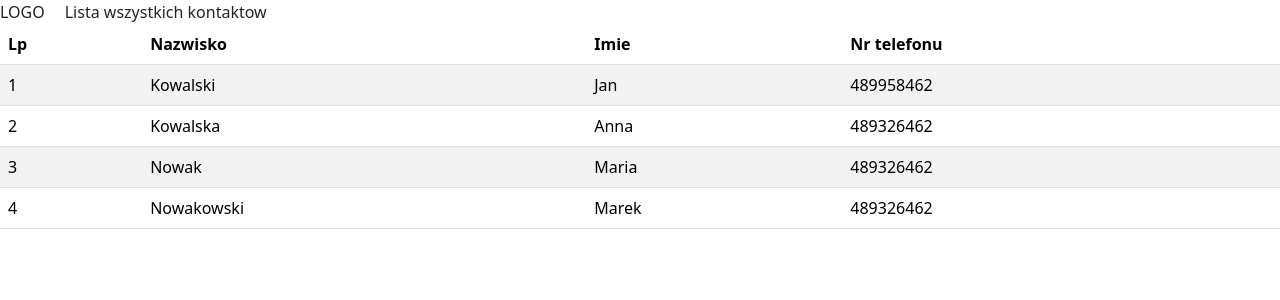
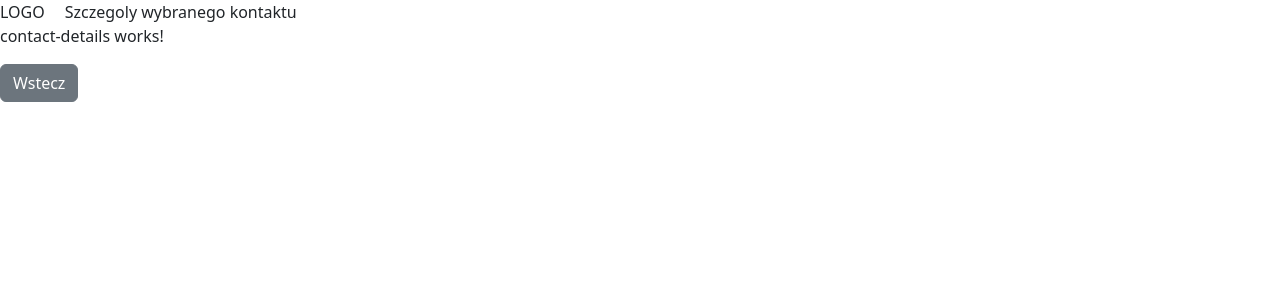
Before and after one commit to Hekterek/app-kontakty, an Angular app: page /contact/1 in a window 1280 px wide. Before the commit this address led to /. Shown: the top 300 px of the page. Built offline with nearby package versions, Linux system fonts and the light colour scheme.

Commit message:
add routing

```diff
--- a/src/app/app-routing.module.ts
+++ b/src/app/app-routing.module.ts
@@ -1,10 +1,16 @@
 import { NgModule } from '@angular/core';
 import { RouterModule, Routes } from '@angular/router';
+import { ContactDetailsComponent } from './contacts/contact-details/contact-details.component';
+import { ContactsListComponent } from './contacts/contacts-list/contacts-list.component';
 
-const routes: Routes = [];
+const routes: Routes = [
+  { path: '', redirectTo: 'contacts', pathMatch: 'full' },
+  { path: 'contacts', component: ContactsListComponent },
+  { path: 'contact/:id', component: ContactDetailsComponent },
+];
 
 @NgModule({
   imports: [RouterModule.forRoot(routes)],
-  exports: [RouterModule]
+  exports: [RouterModule],
 })
-export class AppRoutingModule { }
+export class AppRoutingModule {}
--- a/src/app/app.component.html
+++ b/src/app/app.component.html
@@ -1 +1 @@
-<app-contacts-list></app-contacts-list>
+<router-outlet></router-outlet>
--- /dev/null
+++ b/src/app/contacts/contact-details/contact-details.component.html
@@ -0,0 +1,7 @@
+<app-header>
+    <span content>Szczegoly wybranego kontaktu</span>
+</app-header>
+
+<p>contact-details works!</p>
+
+<button [routerLink]="['/contacts']" type="button" class="btn btn-secondary">Wstecz</button>
--- a/src/app/contacts/contacts-list/contacts-list.component.html
+++ b/src/app/contacts/contacts-list/contacts-list.component.html
@@ -2,7 +2,7 @@
     <span content>Lista wszystkich kontaktow</span>
 </app-header>
 
-<table *ngIf="contacts.length > 0; else noContactsAlert" class="table table-striped">
+<table *ngIf="contacts.length > 0; else noContactsAlert" class="table table-striped table-hover">
 
     <thead>
         <tr>
@@ -14,7 +14,7 @@
     </thead>
 
     <tbody>
-        <tr *ngFor="let contact of contacts; let i = index">
+        <tr *ngFor="let contact of contacts; let i = index" [routerLink]="['/contact', contact.id]">
             <td>{{ i + 1 }}</td>
             <td>{{ contact.surname }}</td>
             <td>{{ contact.firstName }}</td>
--- a/src/app/contacts/contacts-list/contacts-list.component.scss
+++ b/src/app/contacts/contacts-list/contacts-list.component.scss
@@ -4,3 +4,7 @@
   text-align: center;
   color: red;
 }
+
+tbody tr {
+  cursor: pointer;
+}
```
Also changed, not shown: src/app/contacts/contact-details/contact-details.component.ts (added, +10 -0 lines), src/app/contacts/contacts.module.ts (+5 -3 lines), src/app/contacts/contact-details/contact-details.component.scss (added), 1 other file (tests, documents, lock files or other folders).
